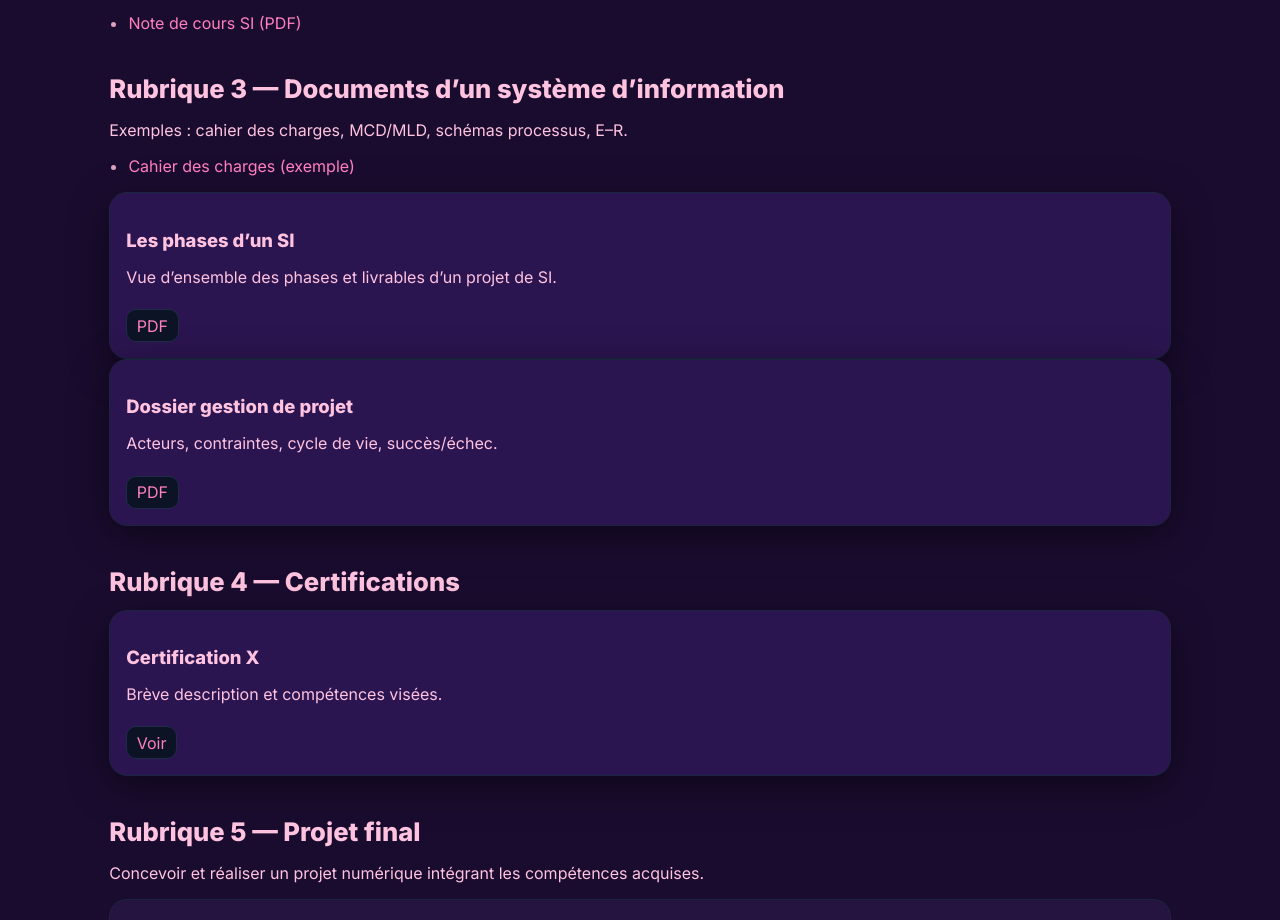
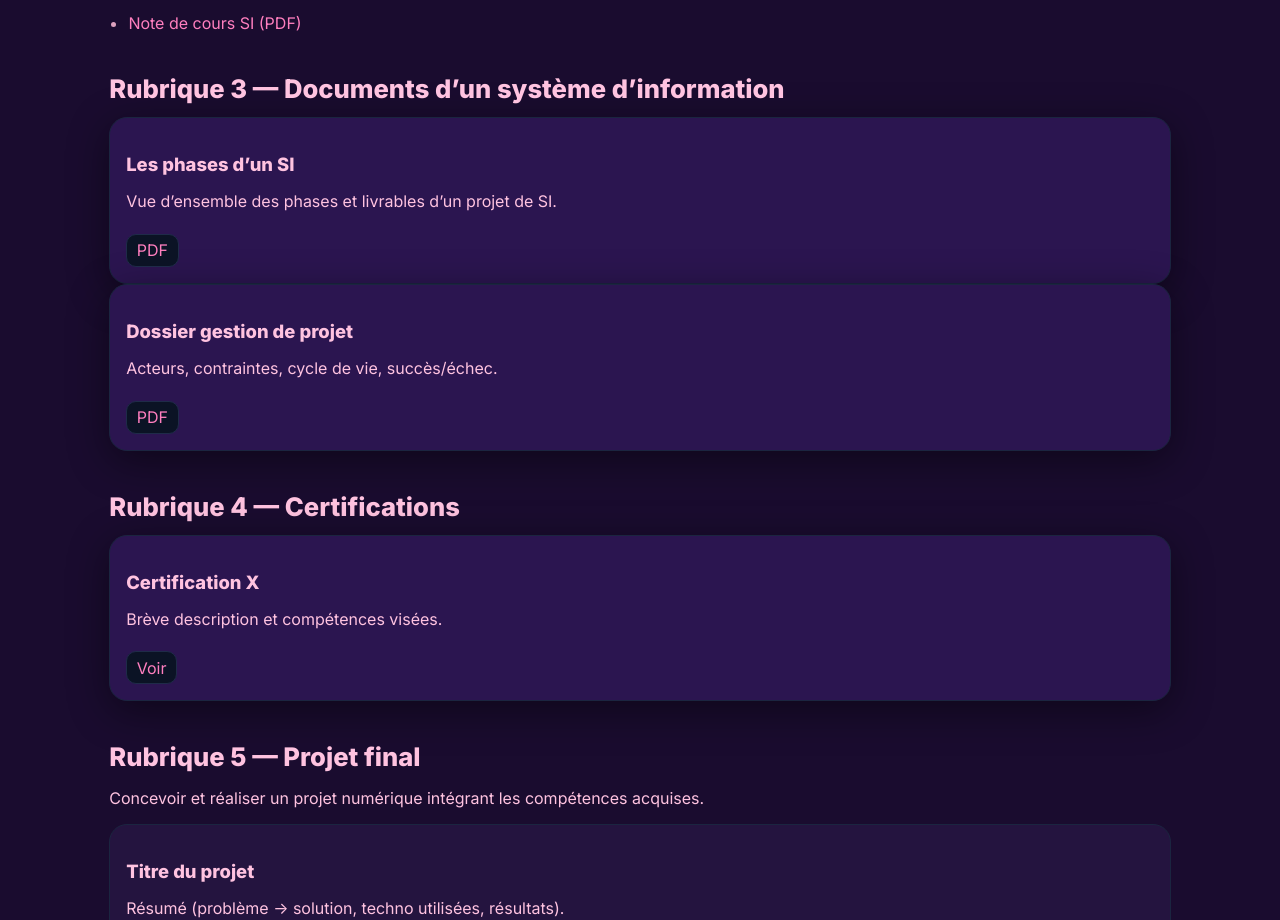
Before and after one commit to fatimasarrsaliou-stack/Portfolio2, a plain HTML site: page index.html in a window 1280 px wide. Shown: the part 1411-2331 px from the top of the page. Drawn offline with Linux system fonts and the light colour scheme.

Commit message:
Update index.html

```diff
--- a/index.html
+++ b/index.html
@@ -130,10 +130,6 @@ méthode MERISE.</p>
 
   <section id="docs" class="block">
     <h2>Rubrique 3 — Documents d’un système d’information</h2>
-    <p>Exemples : cahier des charges, MCD/MLD, schémas processus, E–R.</p>
-    <ul class="files">
-      <li><a href="contenu/documents-si/Cahier_des_charges_exemple.pdf">Cahier des charges (exemple)</a></li>
-    </ul>
     <article class="card">
     <h3>Les phases d’un SI</h3>
     <p>Vue d’ensemble des phases et livrables d’un projet de SI.</p>
```
